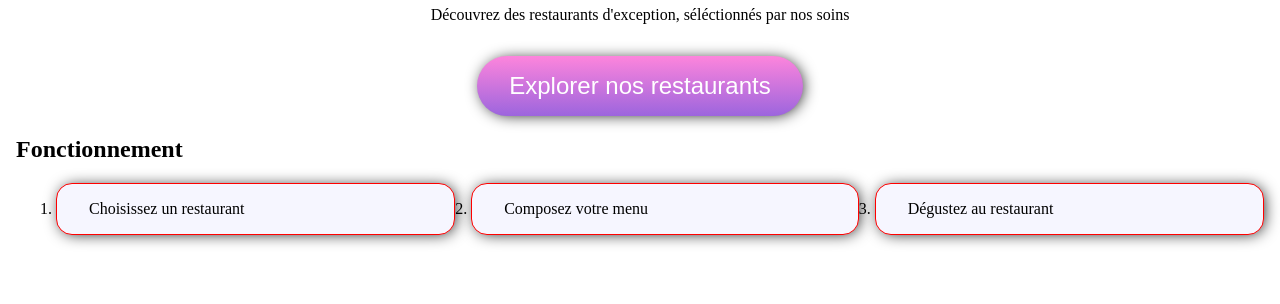
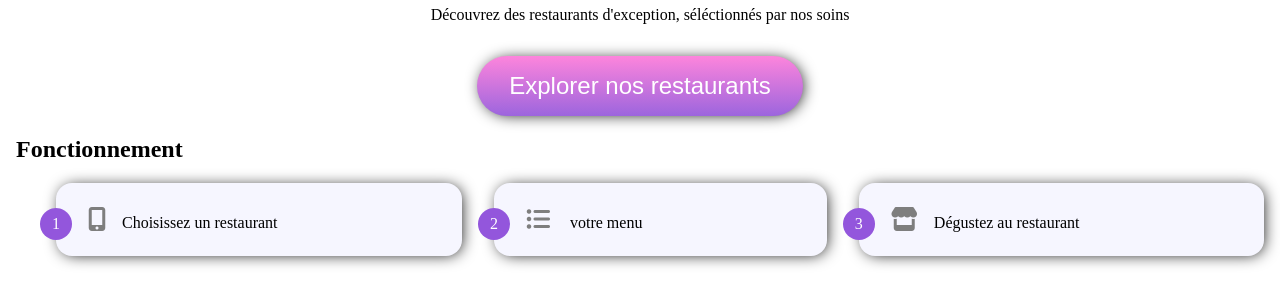
Before and after one commit to kant95270/kribi_karim_3_14112021, a website: page index.html in a window 1280 px wide. Shown: the part 300-604 px from the top of the page. Drawn offline with Linux system fonts and the light colour scheme; a web font is replaced by a local one.

Commit message:
add counter to tuto bullet points

```diff
--- a/index.html
+++ b/index.html
@@ -33,9 +33,9 @@
         <section class="tuto">
             <h2>Fonctionnement</h2>
             <ol>
-                <li>Choisissez un restaurant</li>
-                <li>Composez votre menu</li>
-                <li>Dégustez au restaurant</li>
+                <li><i class="fas fa-mobile-alt"></i>Choisissez un restaurant</li>
+                <li><i class="fas fa-list-ul"></i> votre menu</li>
+                <li><i class="fas fa-store"></i>Dégustez au restaurant</li>
             </ol>
         </section>
 
--- a/sass/layout/tuto.scss
+++ b/sass/layout/tuto.scss
@@ -1,23 +1,47 @@
+@import "../utils/box-shadow";
 @import "../utils/zoom";
+@import "../utils/variables";
+@import "../utils/colors.scss";
+
 
 .tuto {
+    counter-reset: steps;
     & ol {
         display: flex;
-        flex-wrap: wrap;
-        gap: 16px;
-        @media (max-width : 800px){
+        gap: 32px;
+        @media (max-width : 1000px){
             flex-direction: column;
         }
 }
 & li {
+    position: relative;
+    &::before{
+        content: counter(steps);
+        counter-increment: steps;
+        color: white;
+        background-color:$purple;
+        width: 2* $tuto-bullet-height;
+        height: 2* $tuto-bullet-height;
+        display: grid;
+        place-items: center;
+        border-radius: 50%;
+        position: absolute;
+        bottom: $tuto-bullet-height;
+        left: -$tuto-bullet-height;
+    }
+    list-style-type: none;
     background-color: #f6f6ff;
-    padding: 16px 32px;
-    border: 1px solid red;
+    padding: 24px 32px;
     flex-grow: 1;
     border-radius: 16px;
     @include base-shadow;
     &:hover{
         @include zoom;
     }
+    & i.fas {
+        margin-right: 16px;
+        color: $lightgrey;
+        font-size: 24px;
+    }
 }
 }
--- /dev/null
+++ b/sass/utils/colors.scss
@@ -0,0 +1,2 @@
+$lightgrey: #7e7e7e;
+$purple:#9356dc;
--- /dev/null
+++ b/sass/utils/variables.scss
@@ -0,0 +1 @@
+$tuto-bullet-height:16px;
```
Also changed, not shown: style.css, 1 other file.
